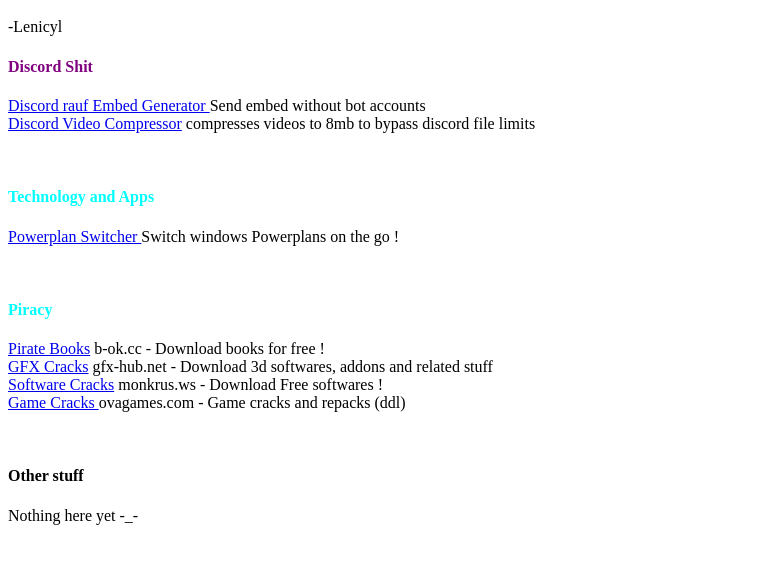
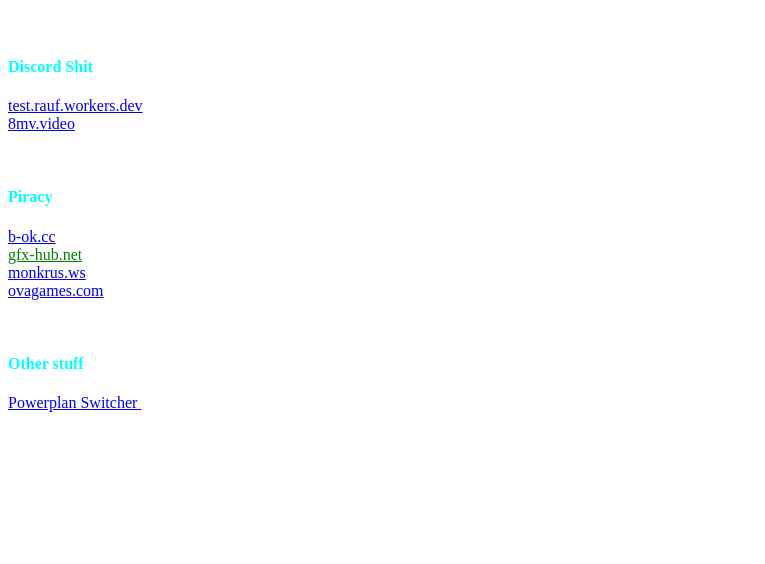
Before and after one commit to PoorMenArePoorerWhenGamesAreNotPoor/MegaResourcesWiki, a plain HTML site: page index.html in a window 1280 px wide. Shown: the part 48-612 px from the top of the page, without its empty margins (0-765 px from the left). Drawn offline with Linux system fonts and the light colour scheme.

Commit message:
Update index.html

```diff
--- a/index.html
+++ b/index.html
@@ -1,24 +1,32 @@
 <body>
 <h1 style=color:orange>Cool Links are cooler when they are cooler than me</h1>
-<byline>-Lenicyl</byline><br>
+<byline style=color:white>-Lenicyl</byline><br>
 
-<p><h4 style=color:purple>Discord Shit</h4>
-<a href=https://test.rauf.workers.dev/> Discord rauf Embed Generator   </a> Send embed without bot accounts <br>
-<a href=https://8mb.video/> Discord Video Compressor</a>  compresses videos to 8mb to bypass discord file limits
-</p><br>
+<p><h4 style=color:cyan>Discord Shit</h4>
+  <a href=https://test.rauf.workers.dev/>
+test.rauf.workers.dev</a>
+<font color=white>Send embed without bot accounts</font><br>
 
-<p><h4 style=color:cyan> Technology and Apps</h4>
-<a href=https://www.microsoft.com/en-us/p/powerplanswitcher/9nblggh556l3?activetab=pivot:overviewtab> Powerplan Switcher </a> Switch windows Powerplans on the go !
+<a href=https://8mb.video/ style color:green> 8mv.video</a>
+<font color=white> Video Compressor  </font>
 </p><br>
 
 <p> <h4 style=color:cyan> Piracy </h4>
-<a href=https://b-ok.cc/>Pirate Books</a> b-ok.cc -&nbspDownload books for free ! <br>
-<a href=https://www.gfx-hub.net/>GFX Cracks</a> gfx-hub.net - Download 3d softwares, addons and related stuff <br>
-<a href=https://www.monkrus.ws>Software Cracks</a> monkrus.ws - Download Free softwares ! <br>
-<a href=https://ovagames.com/> Game Cracks </a> ovagames.com - Game cracks and repacks (ddl)
+<a href=https://b-ok.cc/ style color:green>b-ok.cc</a> <font color=white>Pirate Books </font><br>
+
+<a href=https://www.gfx-hub.net/ style=color:green>gfx-hub.net</a>
+<font color=white>Cracked 3d software and Assets </font><br>
+
+<a href=https://www.monkrus.ws/ style color:green>monkrus.ws</a>
+<font color=white>Software Cracks</font> <br>
+
+<a href=https://ovagames.com/ style color:green> ovagames.com</a>
+<font color=white>Game cracks and repacks (ddl)</font>
 </p><br>
 
-<p><h4> Other stuff </h4>
-Nothing here yet -_-
+<p><h4 style=color:cyan> Other stuff </h4>
+<font color=white>
+<a href=https://www.microsoft.com/en-us/p/powerplanswitcher/9nblggh556l3?activetab=pivot:overviewtab style color:green>Powerplan Switcher </a>
+<font color=white> Switch windows Powerplans on the go !</font>  </font>
 </p>
 </body>
```
